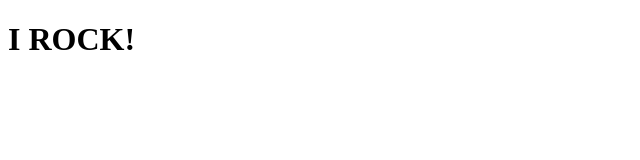
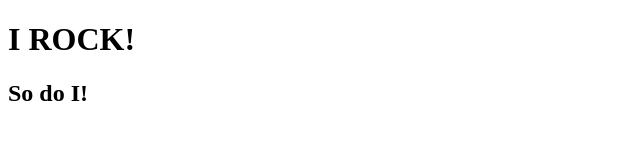
Before and after one commit to rginsberg549/test-repo, a plain HTML site: page index.html in a window 1280 px wide. Shown: the whole page, without its empty margins (0-640 px from the left). Drawn offline with Linux system fonts and the light colour scheme.

Commit message:
Updating index.html with an h2

```diff
--- a/index.html
+++ b/index.html
@@ -7,5 +7,6 @@
 </head>
 <body>
     <h1>I ROCK!</h1>
+    <h2>So do I!</h2>
 </body>
 </html>
```
